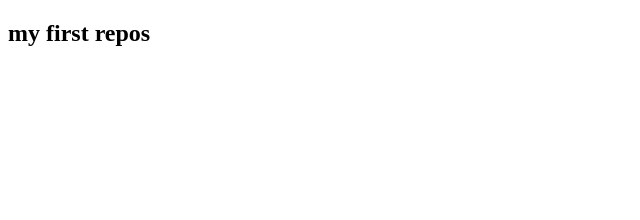
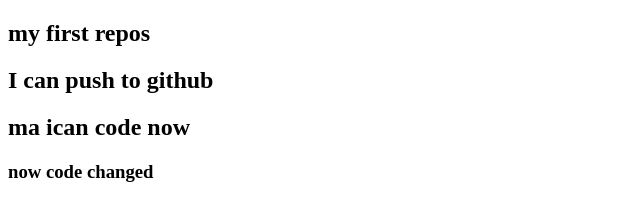
Before and after one commit to emonahmed123/my-first-repos, a plain HTML site: page index.html in a window 1280 px wide. Shown: the whole page, without its empty margins (0-640 px from the left). Drawn offline with Linux system fonts and the light colour scheme.

Commit message:
added header

```diff
--- a/index.html
+++ b/index.html
@@ -8,5 +8,8 @@
 </head>
 <body>
     <h2>my first repos</h2>
+        <h2>I can push to github</h2>
+<h2>ma ican code now</h2>
+            <h3>now code changed</h3>
 </body>
 </html>
```
